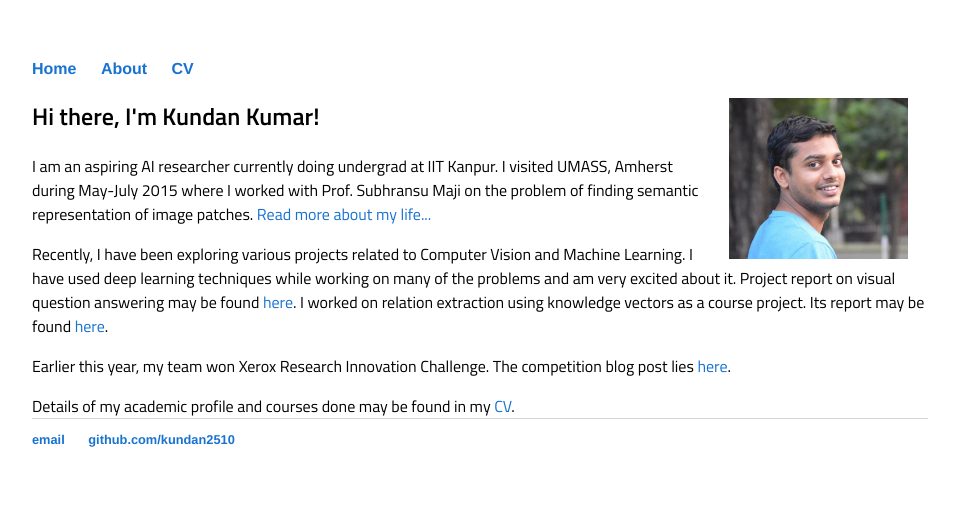
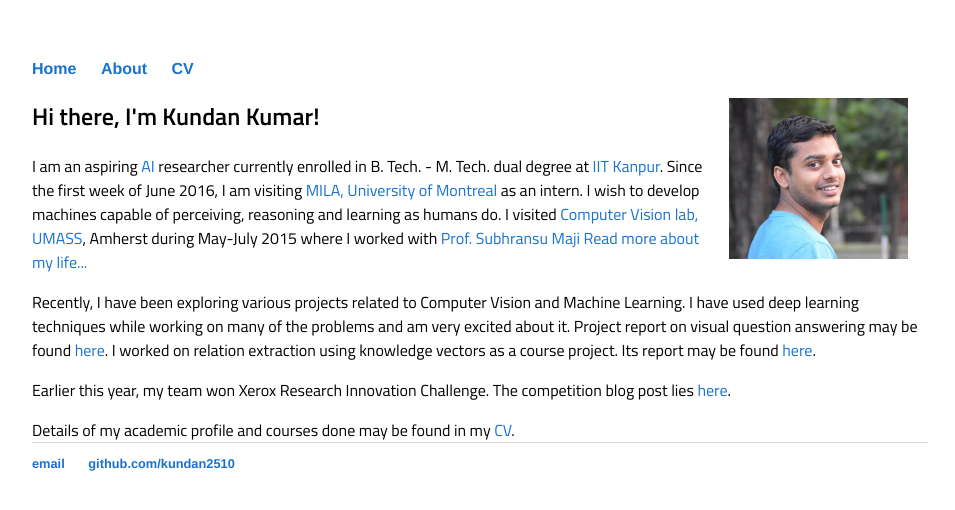
Before and after one commit to kundan2510/kundan2510.github.io, a Jekyll site: the page built from index.html, in a window 1280 px wide. Shown: the top 510 px of the page, without its empty margins (160-1115 px from the left). Built offline with Jekyll 4.4.1, drawn with Linux system fonts in a browser that asks for light colours.

Commit message:
Links added, MILA-info added

```diff
--- a/index.html
+++ b/index.html
@@ -5,8 +5,10 @@
 <div class="blurb">
 	<!--img style="float: right;" src="/images/mypic.jpg" width="30%"></img-->
 	<h2>Hi there, I'm Kundan Kumar!</h2>
-	<p>I am an aspiring AI researcher currently doing undergrad at IIT Kanpur. I visited UMASS, Amherst during May-July
-	2015 where I worked with Prof. Subhransu Maji on the problem of finding semantic representation of image patches.
+	<p>I am an aspiring <a href="https://en.wikipedia.org/wiki/Artificial_intelligence">AI</a> researcher currently enrolled in B. Tech. - M. Tech. dual degree at <a href="http://www.iitk.ac.in/">IIT Kanpur</a>.
+	Since the first week of June 2016, I am visiting <a href="https://mila.umontreal.ca/en/">MILA,</a> <a href="http://www.umontreal.ca/english/">University of Montreal</a> as an intern. I wish to develop machines capable of perceiving, reasoning and learning as humans do.
+	I visited <a href="http://vis-www.cs.umass.edu/">Computer Vision lab, UMASS</a>, Amherst during May-July
+	2015 where I worked with <a href="http://people.cs.umass.edu/~smaji/">Prof. Subhransu Maji</a>
 	<a href="/about.html">Read more about my life...</a></p>
 	<p>Recently, I have been exploring various projects related to Computer Vision and Machine Learning.
 	I have used deep learning techniques while working on many of the problems and am very excited about it.
```
